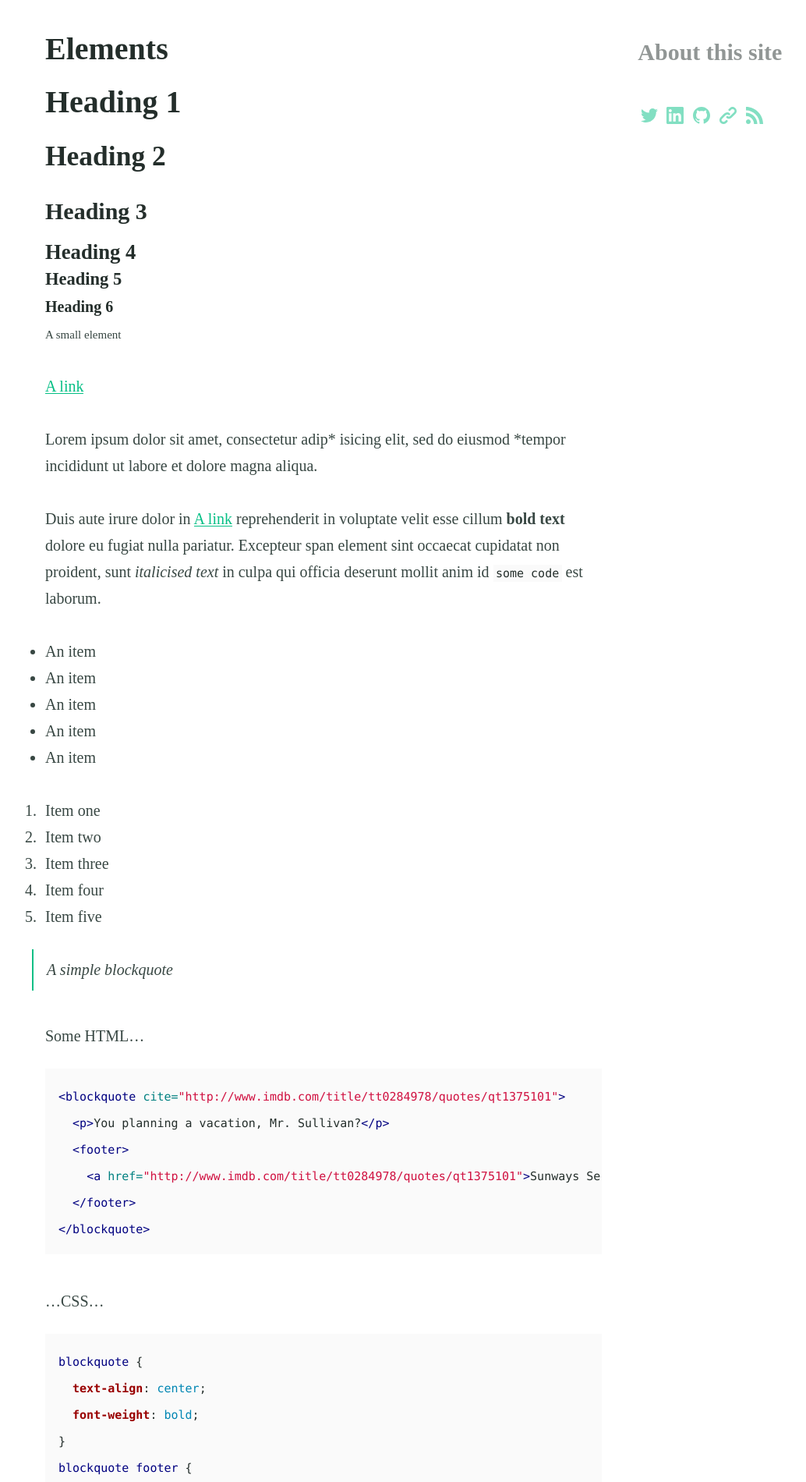
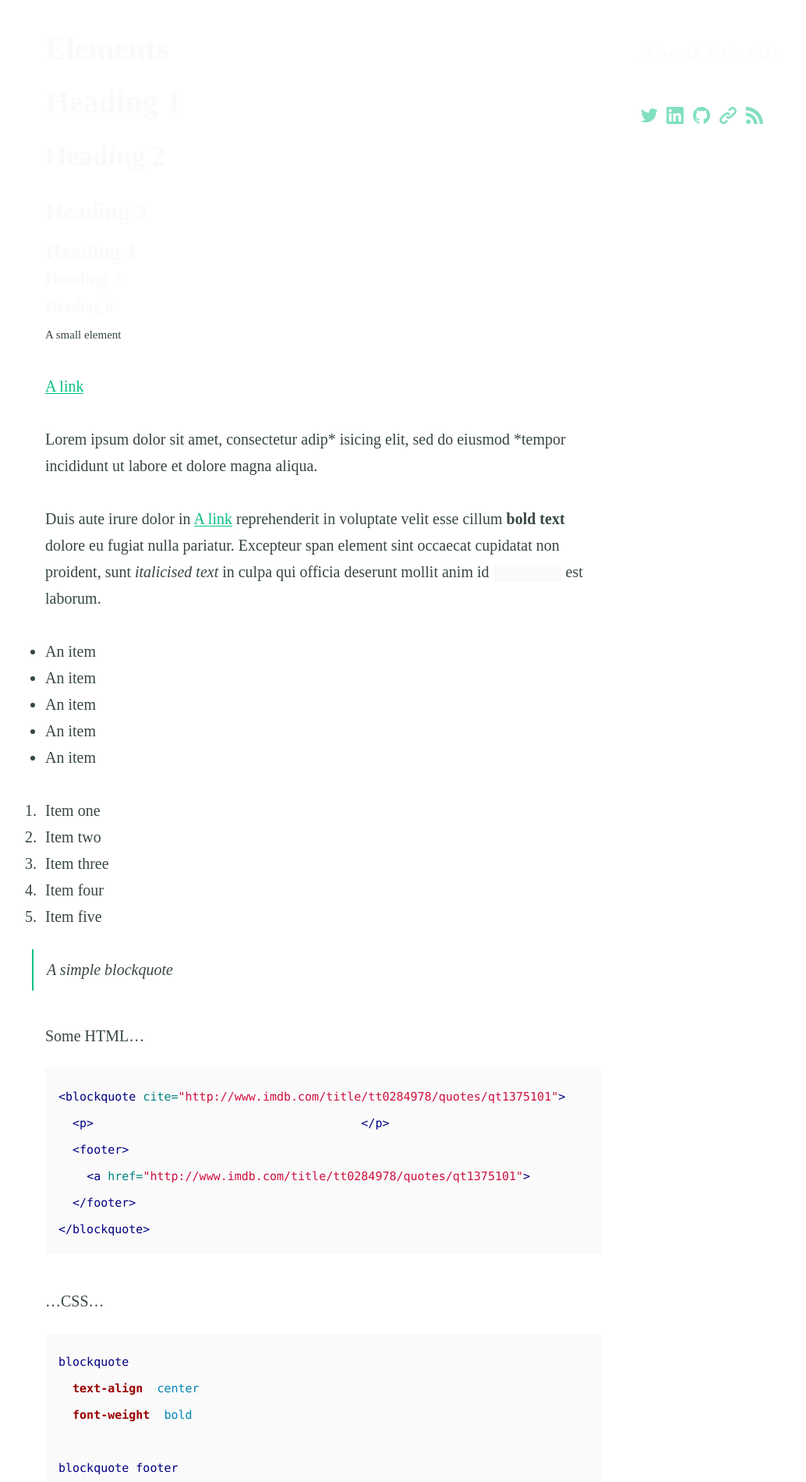
Before and after one commit to lemoniczombi/lemoniczombi.github.io, a Jekyll site: the page built from elements.md, in a window 1280 px wide. Shown: the part 408-2308 px from the top of the page at 78% size, without its empty margins (6-1040 px from the left). Built offline with Jekyll 4.4.1, drawn with Linux system fonts in a browser that asks for light colours; some web fonts are replaced.

Commit message:
Update _settings.scss

```diff
--- a/_sass/_settings.scss
+++ b/_sass/_settings.scss
@@ -5,7 +5,7 @@ $featureBackgroundColour: #f9fafa !default;
 $accentColour: #05bf85 !default;
 
 // Text colours
-$headingColour: #242e2b !default;
+$headingColour: #fafafa !default;
 $bodyColour: #384743 !default;
 $linkColour: #05bf85 !default;
 $hoverColour: #008000 !default;
```
